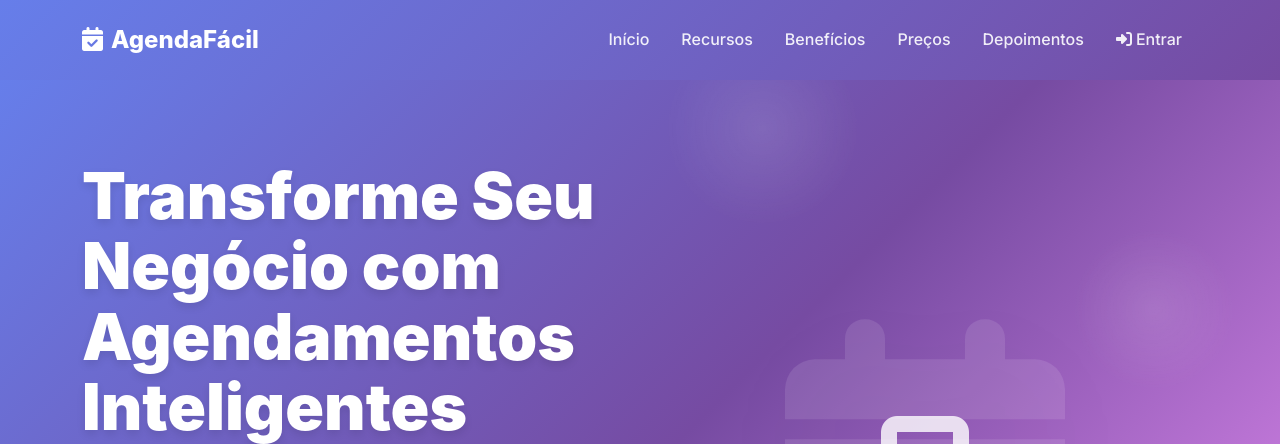
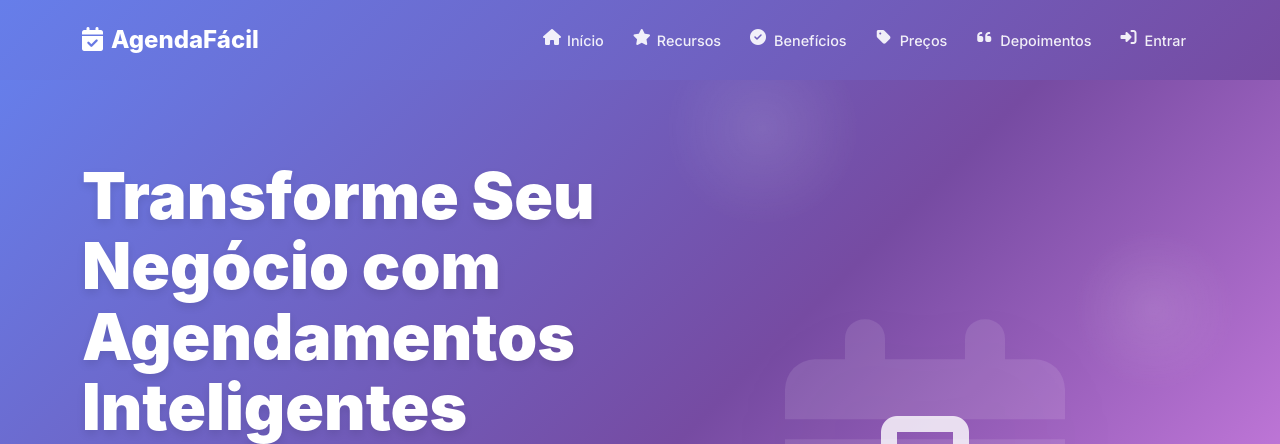
Before and after one commit to fourmindsorg/s_agendamento, a Django app: page / in a window 1280 px wide. Shown: the top 444 px of the page. Run offline with Django 5.2, Linux system fonts and the light colour scheme; some web fonts are replaced.

Commit message:
diversas correções layout

```diff
--- a/agendamentos/templates/agendamentos/cliente_form.html
+++ b/agendamentos/templates/agendamentos/cliente_form.html
@@ -8,7 +8,7 @@
 <style>
   /* Header personalizado */
   .form-header {
-    margin-bottom: 30px;
+    margin-bottom: 10px;
     padding-bottom: 20px;
     border-bottom: 1px solid var(--border-color);
     position: relative;
@@ -128,7 +128,7 @@
     background: var(--light-color);
     border-radius: 10px;
     padding: 20px;
-    margin-bottom: 25px;
+    margin-bottom: 10px;
     border-left: 4px solid var(--primary-color);
   }
 
@@ -253,7 +253,7 @@
     background: var(--light-color);
     height: 4px;
     border-radius: 2px;
-    margin-bottom: 20px;
+    margin-bottom: 10px;
     overflow: hidden;
   }
 
--- a/agendamentos/templates/agendamentos/configuracoes.html
+++ b/agendamentos/templates/agendamentos/configuracoes.html
@@ -9,7 +9,7 @@
         background: #fff;
         border-radius: 10px;
         padding: 25px;
-        margin-bottom: 25px;
+        margin-bottom: 10px;
         box-shadow: 0 2px 10px rgba(0,0,0,0.1);
         border-left: 4px solid #007bff;
     }
@@ -87,7 +87,7 @@
         border: 1px solid #b8daff;
         border-radius: 5px;
         padding: 15px;
-        margin-bottom: 20px;
+        margin-bottom: 10px;
     }
 
     .info-box h5 {
@@ -106,7 +106,7 @@
 <div class="container-fluid">
     <div class="row">
         <div class="col-12">
-            <div class="d-flex justify-content-between align-items-center mb-4">
+            <div class="d-flex justify-content-between align-items-center mb-2">
                 <h2><i class="fas fa-cog"></i> Configurações do Sistema</h2>
                 <div>
                     <span class="badge badge-success">Sistema Ativo</span>
--- a/agendamentos/templates/agendamentos/home.html
+++ b/agendamentos/templates/agendamentos/home.html
@@ -30,6 +30,80 @@
             --text-muted: #718096;
             --border-color: #e2e8f0;
             --shadow-color: rgba(102, 126, 234, 0.15);
+        }
+
+        /* Navbar Menu Styles - Similar to sidebar-menu */
+        .navbar-menu {
+            display: flex;
+            align-items: left;
+            gap: 5px;
+            margin-left: auto;
+        }
+
+        .navbar-menu .menu-item {
+            margin: 0;
+        }
+
+        .navbar-menu .menu-link {
+            display: flex;
+            align-items: left;
+            padding: 8px 12px;
+            color: rgba(255, 255, 255, 0.9);
+            text-decoration: none;
+            border-radius: 8px;
+            transition: all 0.3s ease;
+            font-weight: 500;
+            font-size: 0.9rem;
+        }
+
+        .navbar-menu .menu-link:hover {
+            background-color: rgba(255, 255, 255, 0.15);
+            color: white !important;
+            transform: translateY(-2px);
+        }
+
+        .navbar-menu .menu-icon {
+            font-size: 1rem;
+            width: 16px;
+            text-align: center;
+            margin-right: 8px;
+            transition: all 0.3s ease;
+        }
+
+        .navbar-menu .menu-text {
+            font-weight: 500;
+            font-size: 0.9rem;
+        }
+
+        /* Responsive adjustments */
+        @media (max-width: 768px) {
+            .navbar-menu {
+                flex-direction: column;
+                width: 100%;
+                gap: 3px;
+                margin-top: 15px;
+                align-items: stretch;
+            }
+
+            .navbar-menu .menu-item {
+                width: 100%;
+            }
+
+            .navbar-menu .menu-link {
+                width: 100%;
+                justify-content: start;
+                padding: 10px 15px;
+                font-size: 1rem;
+            }
+
+            .navbar-menu .menu-icon {
+                margin-right: 10px;
+                font-size: 1.1rem;
+            }
+
+            .navbar-menu .menu-text {
+                font-size: 1rem;
+            }
         }
 
         * {
@@ -210,6 +284,16 @@
         .navbar.scrolled .navbar-brand {
             color: var(--primary-color) !important;
         }
+
+        .navbar.scrolled .navbar-menu .menu-link {
+            color: var(--primary-color) !important;
+        }
+
+        .navbar.scrolled .navbar-menu .menu-link:hover {
+            background-color: rgba(59, 130, 246, 0.1);
+            color: var(--primary-color) !important;
+        }
+
 
         .nav-link {
             color: rgba(255,255,255,0.9) !important;
@@ -631,36 +715,53 @@
                 <span class="navbar-toggler-icon"></span>
             </button>
             <div class="collapse navbar-collapse" id="navbarNav">
-                <ul class="navbar-nav ms-auto">
-                    <li class="nav-item">
-                        <a class="nav-link" href="/">Início</a>
-                    </li>
-                    <li class="nav-item">
-                        <a class="nav-link" href="#features">Recursos</a>
-                    </li>
-                    <li class="nav-item">
-                        <a class="nav-link" href="#benefits">Benefícios</a>
-                    </li>
-                    <li class="nav-item">
-                        <a class="nav-link" href="#pricing">Preços</a>
-                    </li>
-                    <li class="nav-item">
-                        <a class="nav-link" href="#testimonials">Depoimentos</a>
-                    </li>
+                <div class="navbar-menu ms-auto">
+                    <div class="menu-item">
+                        <a href="/" class="menu-link">
+                            <i class="menu-icon fas fa-home"></i>
+                            <span class="menu-text">Início</span>
+                        </a>
+                    </div>
+                    <div class="menu-item">
+                        <a href="#features" class="menu-link">
+                            <i class="menu-icon fas fa-star"></i>
+                            <span class="menu-text">Recursos</span>
+                        </a>
+                    </div>
+                    <div class="menu-item">
+                        <a href="#benefits" class="menu-link">
+                            <i class="menu-icon fas fa-check-circle"></i>
+                            <span class="menu-text">Benefícios</span>
+                        </a>
+                    </div>
+                    <div class="menu-item">
+                        <a href="#pricing" class="menu-link">
+                            <i class="menu-icon fas fa-tag"></i>
+                            <span class="menu-text">Preços</span>
+                        </a>
+                    </div>
+                    <div class="menu-item">
+                        <a href="#testimonials" class="menu-link">
+                            <i class="menu-icon fas fa-quote-left"></i>
+                            <span class="menu-text">Depoimentos</span>
+                        </a>
+                    </div>
                     {% if user.is_authenticated %}
-                    <li class="nav-item">
-                        <a class="nav-link" href="{% url 'agendamentos:dashboard' %}">
-                            <i class="fas fa-tachometer-alt me-1"></i>Dashboard
+                    <div class="menu-item">
+                        <a href="{% url 'agendamentos:dashboard' %}" class="menu-link">
+                            <i class="menu-icon fas fa-tachometer-alt"></i>
+                            <span class="menu-text">Dashboard</span>
                         </a>
-                    </li>
+                    </div>
                     {% else %}
-                    <li class="nav-item">
-                        <a class="nav-link" href="{% url 'authentication:login' %}">
-                            <i class="fas fa-sign-in-alt me-1"></i>Entrar
+                    <div class="menu-item">
+                        <a href="{% url 'authentication:login' %}" class="menu-link">
+                            <i class="menu-icon fas fa-sign-in-alt"></i>
+                            <span class="menu-text">Entrar</span>
                         </a>
-                    </li>
+                    </div>
                     {% endif %}
-                </ul>
+                </div>
             </div>
         </div>
     </nav>
@@ -1106,8 +1207,8 @@
             });
         });
 
-        // Auto-collapse navbar on mobile when clicking nav links
-        document.querySelectorAll('.navbar-nav .nav-link').forEach(link => {
+        // Auto-collapse navbar on mobile when clicking menu links
+        document.querySelectorAll('.navbar-menu .menu-link').forEach(link => {
             link.addEventListener('click', function() {
                 // Check if navbar is collapsed (mobile view)
                 const navbarCollapse = document.getElementById('navbarNav');
--- a/agendamentos/templates/agendamentos/servico_form.html
+++ b/agendamentos/templates/agendamentos/servico_form.html
@@ -8,7 +8,7 @@
 <style>
   /* Header personalizado */
   .form-header {
-    margin-bottom: 30px;
+    margin-bottom: 10px;
     padding-bottom: 20px;
     border-bottom: 1px solid var(--border-color);
     position: relative;
@@ -128,7 +128,7 @@
     background: var(--light-color);
     border-radius: 10px;
     padding: 20px;
-    margin-bottom: 25px;
+    margin-bottom: 10px;
     border-left: 4px solid var(--info-color);
   }
 
--- a/static/css/agendamentos/agendamento_form.CSS
+++ b/static/css/agendamentos/agendamento_form.CSS
@@ -1,5 +1,5 @@
 .form-header {
-  margin-bottom: 30px;
+  margin-bottom: 10px;
   padding-bottom: 20px;
   border-bottom: 1px solid var(--border-color);
   position: relative;
```
Also changed, not shown: templates/authentication/profile.html (+4 -4 lines), templates/authentication/profile_update.html (+4 -4 lines), 2 other files.
